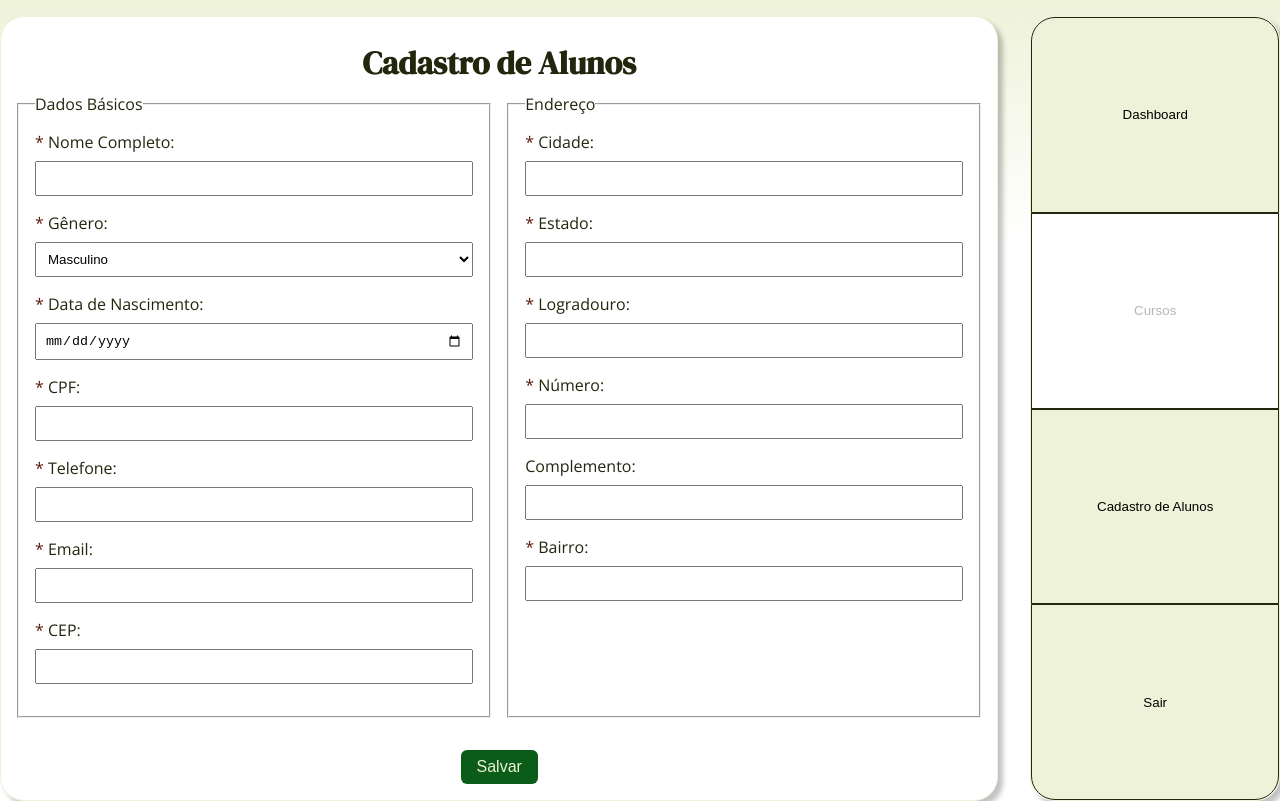
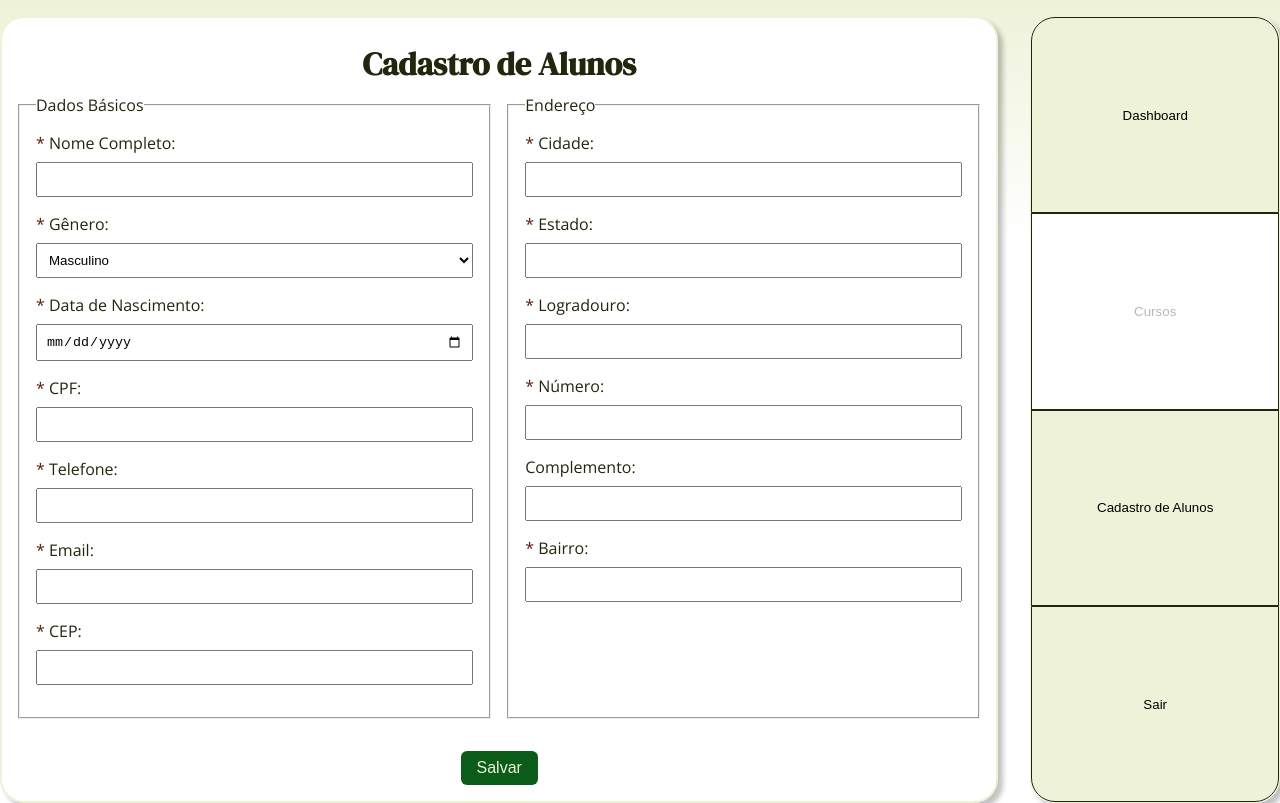
Before and after one commit to juliogramos/AVA-Educa-Plus, a website with bundled scripts: page cadastro-aluno/cadastro-aluno.html in a window 1280 px wide. Built offline with nearby package versions, Linux system fonts and the light colour scheme.

Commit message:
normaliza bordas css

```diff
--- a/cadastro-aluno/cadastro-aluno.css
+++ b/cadastro-aluno/cadastro-aluno.css
@@ -31,8 +31,6 @@
 }
 
 main {
-    border: 1px solid var(--color-primary);
-    border-radius: var(--border-radius);
     padding: var(--space-double);
     background-color: white;
 }
--- a/cadastro-aluno/cadastro-aluno.html
+++ b/cadastro-aluno/cadastro-aluno.html
@@ -41,7 +41,7 @@
         <div class="container">
             <!-- Barra lateral inserida dinâmicamente aqui -->
 
-            <main class="shadow-default">
+            <main class="shadow-default border-default">
                 <h1>Cadastro de Alunos</h1>
                 <form>
                     <div class="form-grid">
--- a/css/style.css
+++ b/css/style.css
@@ -54,6 +54,11 @@ h6 {
 
 .shadow-default {
     box-shadow: 5px 5px 5px rgba(0, 0, 0, 0.24);
+}
+
+.border-default {
+    border: 2px solid var(--color-primary);
+    border-radius: var(--border-radius);
 }
 
 /* COMPONENTES */
--- a/dashboard/dashboard.css
+++ b/dashboard/dashboard.css
@@ -31,8 +31,6 @@
 }
 
 main {
-    border: 1px solid var(--color-primary);
-    border-radius: var(--border-radius);
     padding: var(--space-double);
     background-color: white;
 }
--- a/login/login.css
+++ b/login/login.css
@@ -21,8 +21,6 @@ h1 {
 }
 
 .login-card {
-    border: 2px solid var(--color-secondary);
-    border-radius: var(--border-radius);
     padding: var(--space-double);
     max-width: 300px;
     width: 100%;
```
Also changed, not shown: dashboard/dashboard.html (+1 -1 lines), login/login.html (+1 -1 lines).
